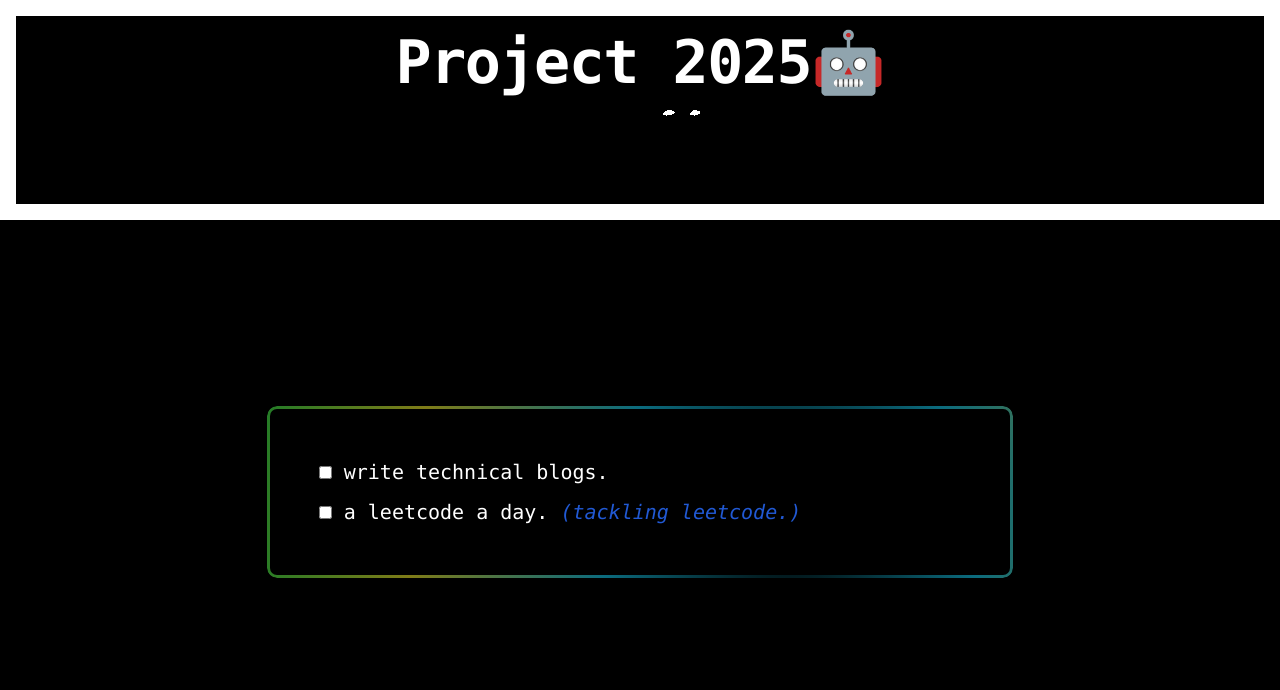
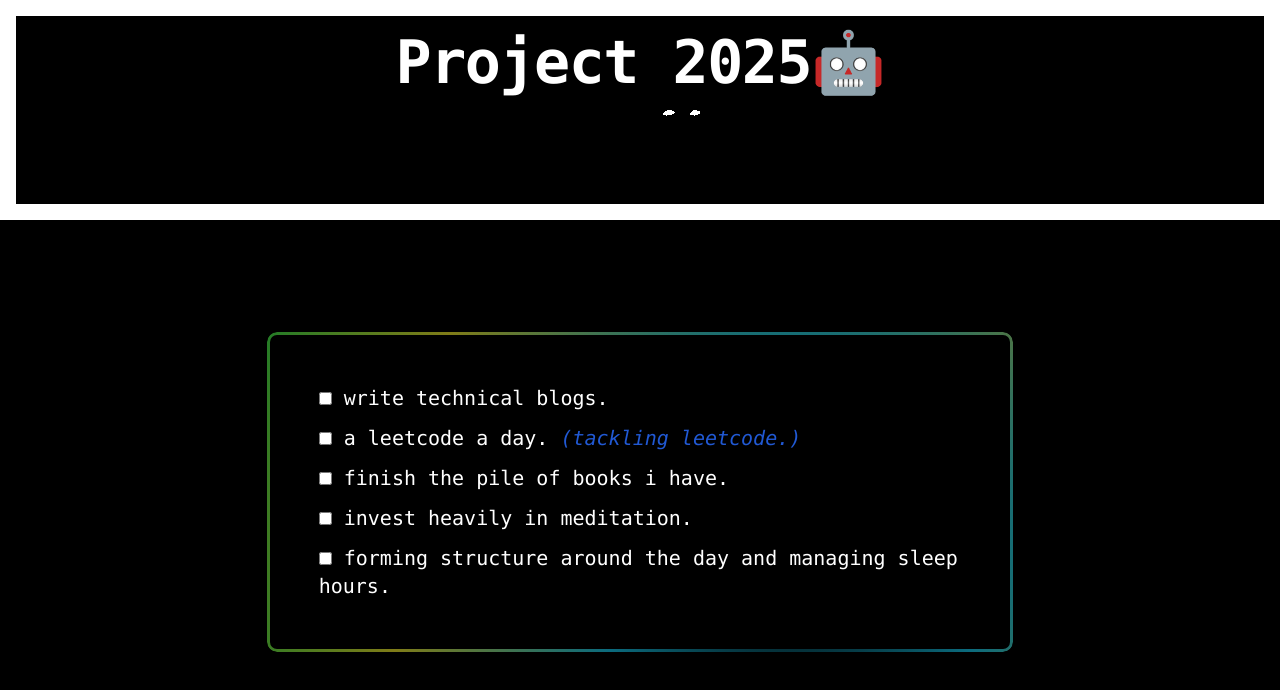
Before and after one commit to SumirSeth/project2025, a Nuxt app: page / in a window 1280 px wide. Shown: the top 690 px of the page. Built offline with nearby package versions, Linux system fonts and the light colour scheme; what @inspira-ui/plugins would draw is missing.

Commit message:
add new checkbox items for personal goals in app.vue

```diff
--- a/app.vue
+++ b/app.vue
@@ -42,11 +42,21 @@
           </LinkPreview>
         </div>
 
-        <!-- <div> -->
-          <!-- <input type="checkbox" id="three" > -->
-          <!-- <label for="three" class="text-white"> study investing.</label> -->
-        <!-- </div> -->
+        <div>
+          <input type="checkbox" id="three" >
+          <label for="three" class="text-white"> finish the pile of books i have.</label>
+        </div>
 
+
+        <div>
+          <input type="checkbox" id="four" >
+          <label for="four" class="text-white"> invest heavily in meditation.</label>
+        </div>
+
+        <div>
+          <input type="checkbox" id="five" >
+          <label for="five" class="text-white"> forming structure around the day and managing sleep hours.</label>
+        </div>
 
       </div>
     </GlowBorder>
```
